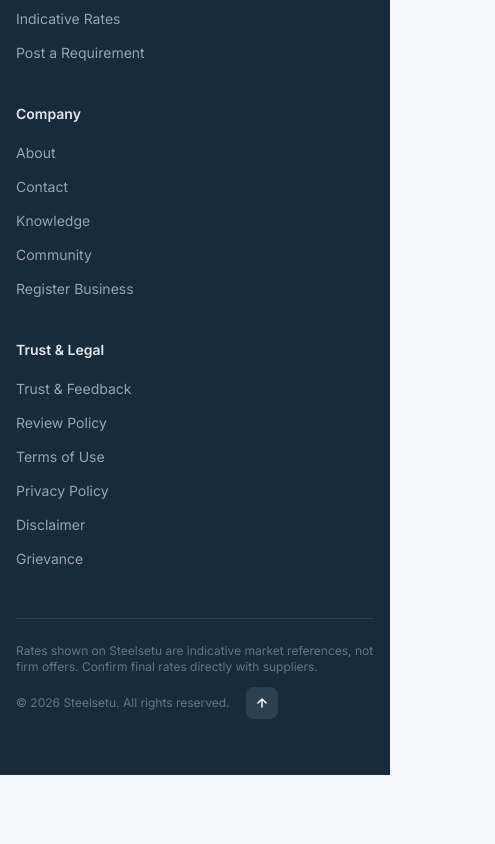
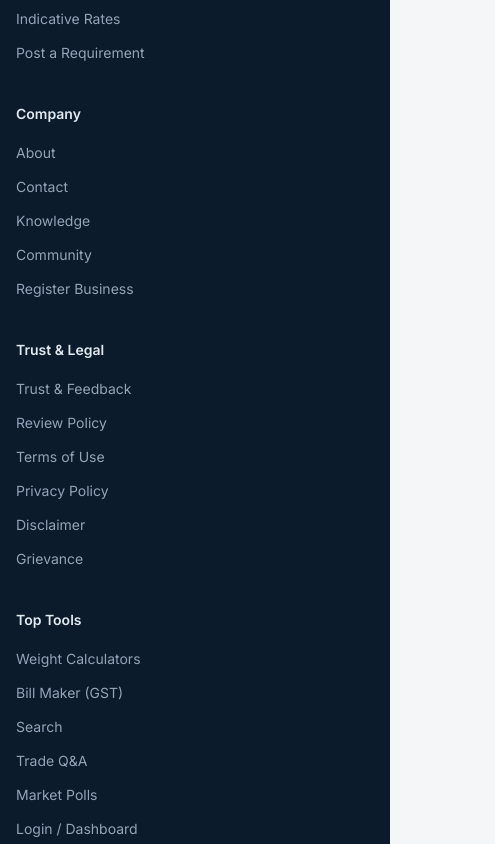
Before and after one commit to mohitsdigital-cell/Steelsetu-project-, a Next.js app: page / in a window 390 px wide. Shown: the part 11156-12000 px from the top of the page, 495 px wide, since content can reach past the window. Before the commit the page ends 11931 px from the top, so only its background shows below. Built offline with nearby package versions, Linux system fonts and the light colour scheme.

Commit message:
ui: light B2B-style footer redesign (Option A) — dense sitemap links, navy accent, mobile-first grid

```diff
--- a/src/components/layout/Footer.tsx
+++ b/src/components/layout/Footer.tsx
@@ -38,6 +38,17 @@ const columns = [
       { href: "/grievance", label: "Grievance" },
     ],
   },
+  {
+    title: "Top Tools",
+    links: [
+      { href: "/calculators", label: "Weight Calculators" },
+      { href: "/bill-maker", label: "Bill Maker (GST)" },
+      { href: "/search", label: "Search" },
+      { href: "/community/questions", label: "Trade Q&A" },
+      { href: "/community/polls", label: "Market Polls" },
+      { href: "/login", label: "Login / Dashboard" },
+    ],
+  },
 ];
 
 export default function Footer() {
@@ -45,7 +56,7 @@ export default function Footer() {
   const [done, setDone] = useState(false);
 
   return (
-    <footer className="relative bg-steel-navy text-white overflow-hidden">
+    <footer className="bg-[#0B1B2B] text-white overflow-hidden">
       <div className="footer-grad-line" aria-hidden />
       <div className="absolute -top-40 left-1/2 -translate-x-1/2 w-[600px] h-[300px] rounded-full bg-steel-blue/20 blur-[120px] pointer-events-none" aria-hidden />
 
```
Lines whose indentation alone changed are shown as unchanged.
